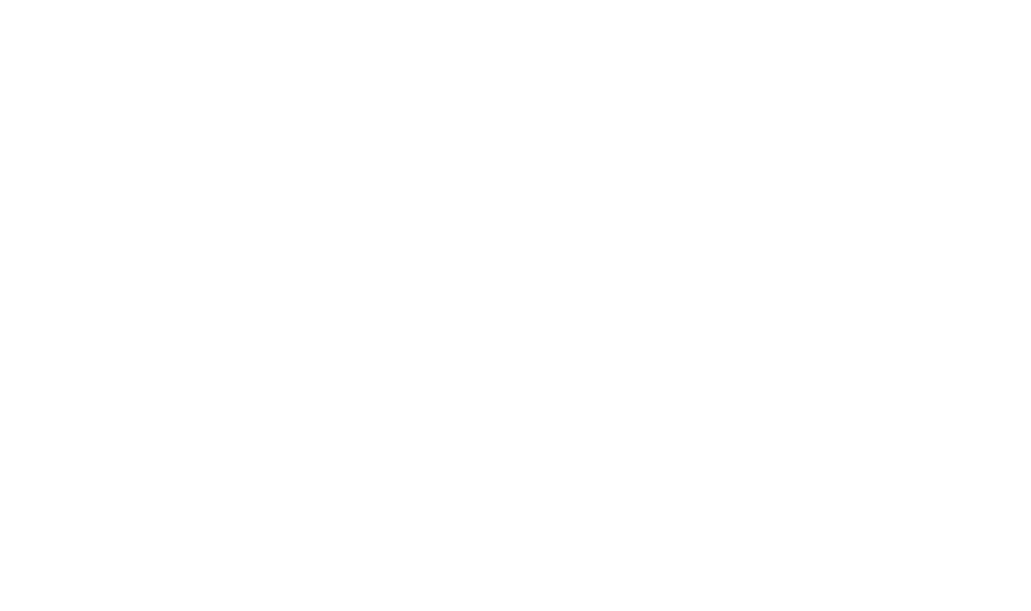
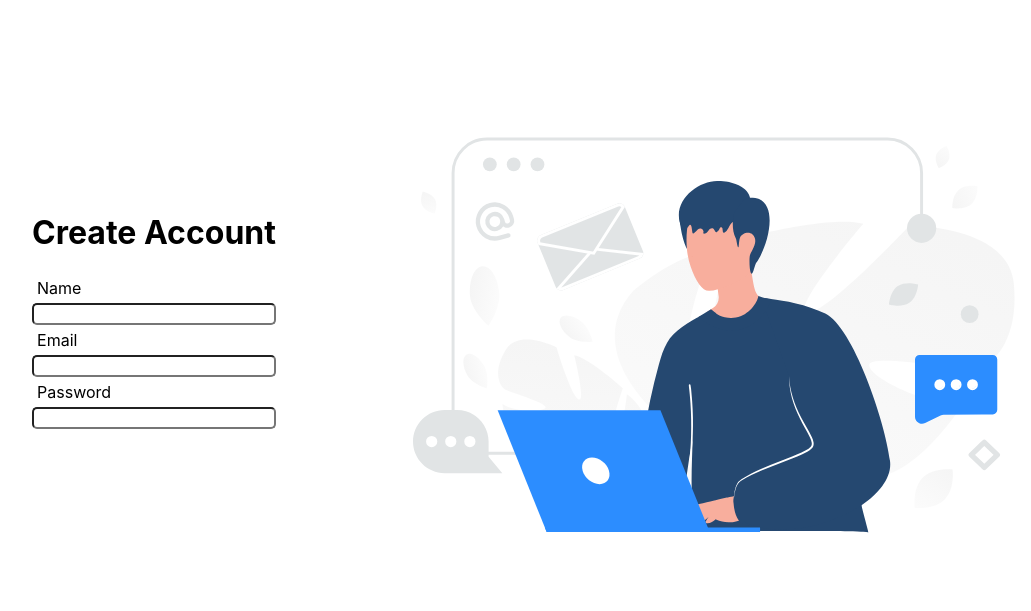
Before and after one commit to pdtru/sign-up-form, a plain HTML site: page index.html in a window 1280 px wide. Shown: the whole page, without its empty margins (36-1067 px from the left). Drawn offline with Linux system fonts and the light colour scheme.

Commit message:
Create styles.css
- Edit page layout using flex

```diff
--- a/index.html
+++ b/index.html
@@ -5,14 +5,27 @@
     <meta charset="UTF-8">
     <meta http-equiv="X-UA-Compatible" content="IE=edge">
     <meta name="viewport" content="width=device-width, initial-scale=1.0">
+    <link rel="stylesheet" href="styles.css">
     <title>Sign Up</title>
 </head>
 
 <body>
-    <div>
+    <div class="form-container">
         <div class="left-column">
+            <h1>Create Account</h1>
+            <form class="form">
+                <label for="name">Name</label>
+                <input type="text" id="name" name="name" required>
+
+                <label for="email">Email</label>
+                <input type="email" id="email" name="email" required>
+
+                <label for="password">Password</label>
+                <input type="password" id="password" name="password" required>
+            </form>
         </div>
         <div class="right-column">
+            <img src="images/illustration.svg">
         </div>
     </div>
 </body>
--- /dev/null
+++ b/styles.css
@@ -0,0 +1,30 @@
+* {
+    font-family: -apple-system, BlinkMacSystemFont, "Segoe UI", Roboto, Helvetica, Arial, sans-serif, "Apple Color Emoji", "Segoe UI Emoji", "Segoe UI Symbol";
+    ;
+}
+
+.form-container {
+    display: flex;
+    justify-content: center;
+    align-items: center;
+}
+
+.left-column {
+    display: flex;
+    flex-direction: column;
+}
+
+.form {
+    display: flex;
+    flex-direction: column;
+}
+
+label {
+    margin: 5px;
+}
+
+input {
+    border-radius: 5px;
+}
+
+.right-column {}
```
Also changed, not shown: images/illustration.svg (added).
